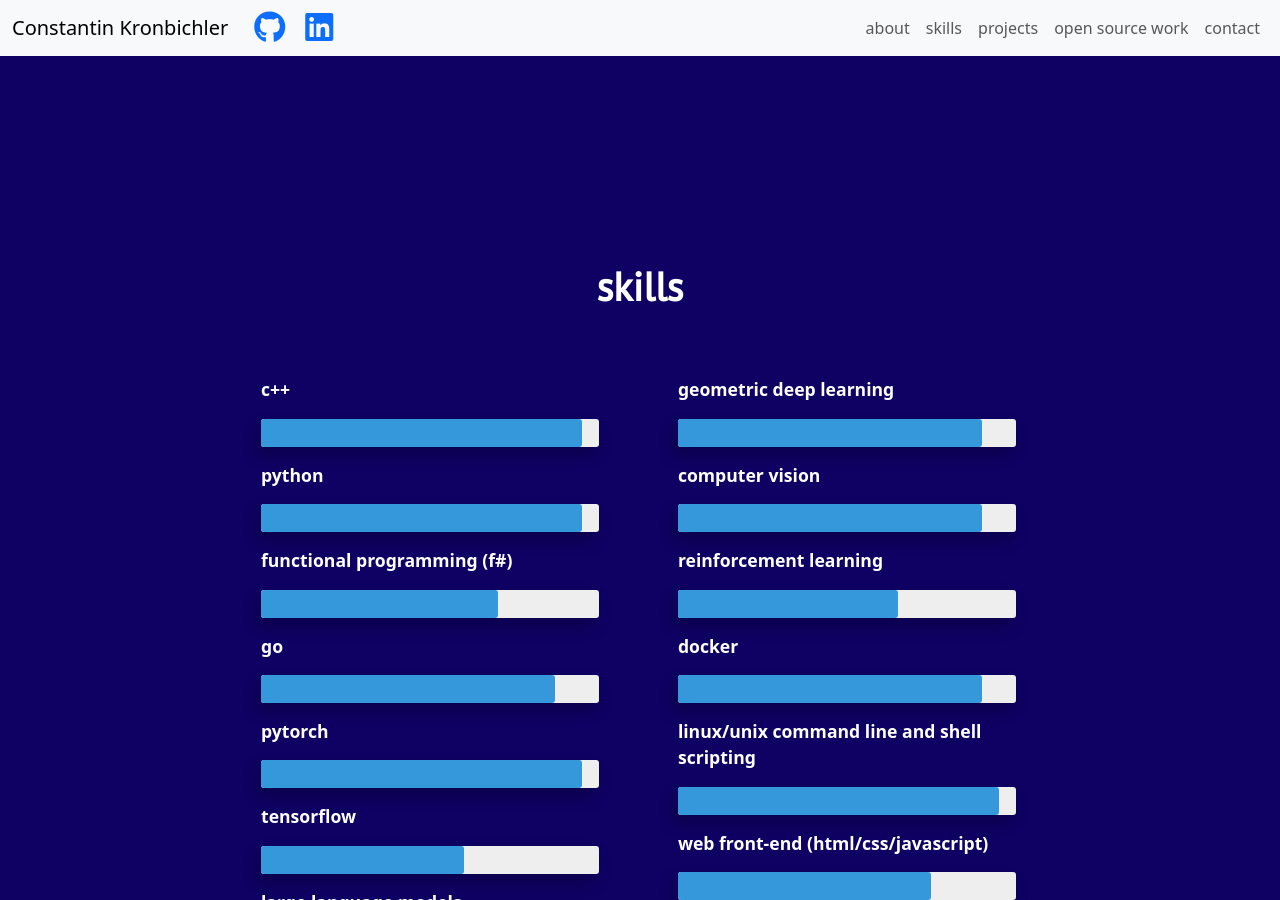
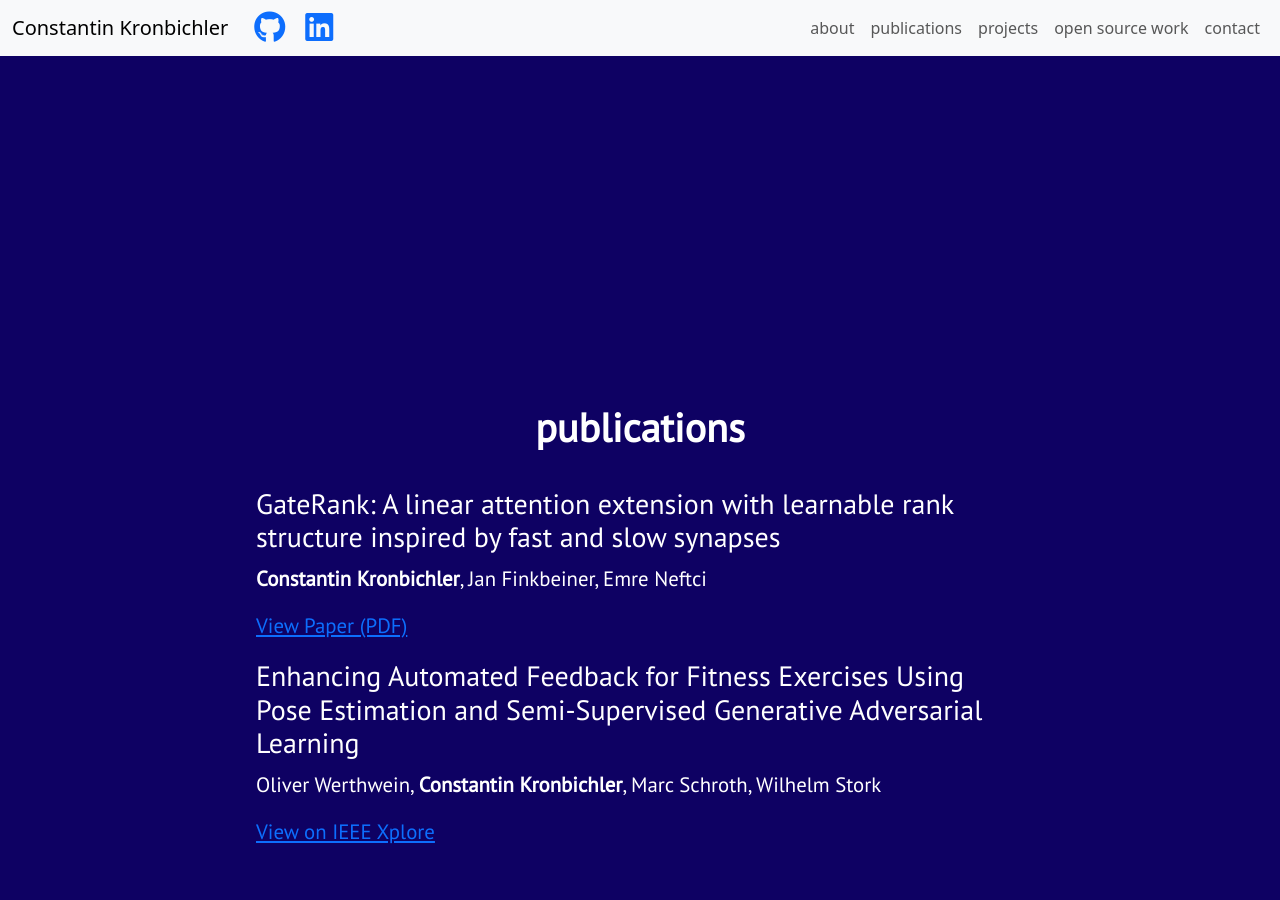
Before and after one commit to ccrownhill/portfolio, a Jekyll site: the page built from index.html, in a window 1280 px wide and 900 px high, scrolled down 1739 px. Built offline with Jekyll 4.4.1, drawn with Linux system fonts in a browser that asks for light colours; nearby versions of some CDN libraries; some of the changed text lies outside the part shown.

Commit message:
add papers section

```diff
--- a/_includes/nav.html
+++ b/_includes/nav.html
@@ -16,7 +16,7 @@
           <a class="nav-link" href="#about">about</a>
         </li>
         <li class="nav-item">
-          <a class="nav-link" href="#skills">skills</a>
+          <a class="nav-link" href="#publications">publications</a>
         </li>
         <li class="nav-item">
           <a class="nav-link" href="#projects">projects</a>
--- /dev/null
+++ b/_includes/publications.html
@@ -0,0 +1,22 @@
+
+<div class="section-wrapper">
+    <section class="section publications" id="publications">
+        <div>
+            <div class="section-heading" id="publications-text">publications</div>
+
+            <div class="paragraph-text" style="margin-top: 2vh;">
+                <div style="margin-bottom: 2vh;">
+                    <h3 style="margin-bottom: 1vh;">GateRank: A linear attention extension with learnable rank structure inspired by fast and slow synapses</h3>
+                    <p><b>Constantin Kronbichler</b>, Jan Finkbeiner, Emre Neftci</p>
+                    <a href="/papers/gaterank_paper.pdf" target="_blank">View Paper (PDF)</a>
+                </div>
+
+                <div style="margin-bottom: 2vh;">
+                    <h3 style="margin-bottom: 1vh;">Enhancing Automated Feedback for Fitness Exercises Using Pose Estimation and Semi-Supervised Generative Adversarial Learning</h3>
+                    <p>Oliver Werthwein, <b>Constantin Kronbichler</b>, Marc Schroth, Wilhelm Stork</p>
+                    <a href="https://ieeexplore.ieee.org/abstract/document/11050632" target="_blank">View on IEEE Xplore</a>
+                </div>
+            </div>
+        </div>
+    </section>
+</div>
--- a/_layouts/default.html
+++ b/_layouts/default.html
@@ -14,7 +14,7 @@
 
     {% include about.html %}
 
-    {% include skills.html %}
+    {% include publications.html %}
 
     {% include projects.html %}
 
```
Also changed, not shown: 1 other file.
